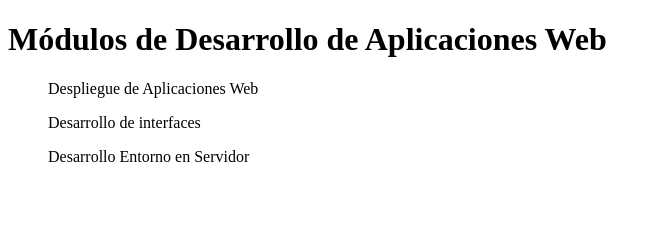
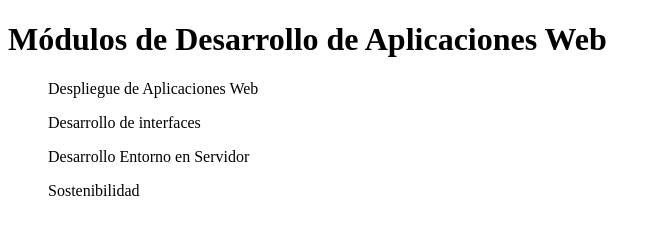
Before and after one commit to yerairamlin/dawAct1.3, a plain HTML site: page index.html in a window 1280 px wide. Shown: the whole page, without its empty margins (0-661 px from the left). Drawn offline with Linux system fonts and the light colour scheme.

Commit message:
Cuarto modulo añadido a index.html

```diff
--- a/index.html
+++ b/index.html
@@ -10,5 +10,6 @@
     <ul>Despliegue de Aplicaciones Web</ul>
     <ul>Desarrollo de interfaces</ul>
     <ul>Desarrollo Entorno en Servidor</ul>
+    <ul>Sostenibilidad</ul>
 </body>
 </html>
```
